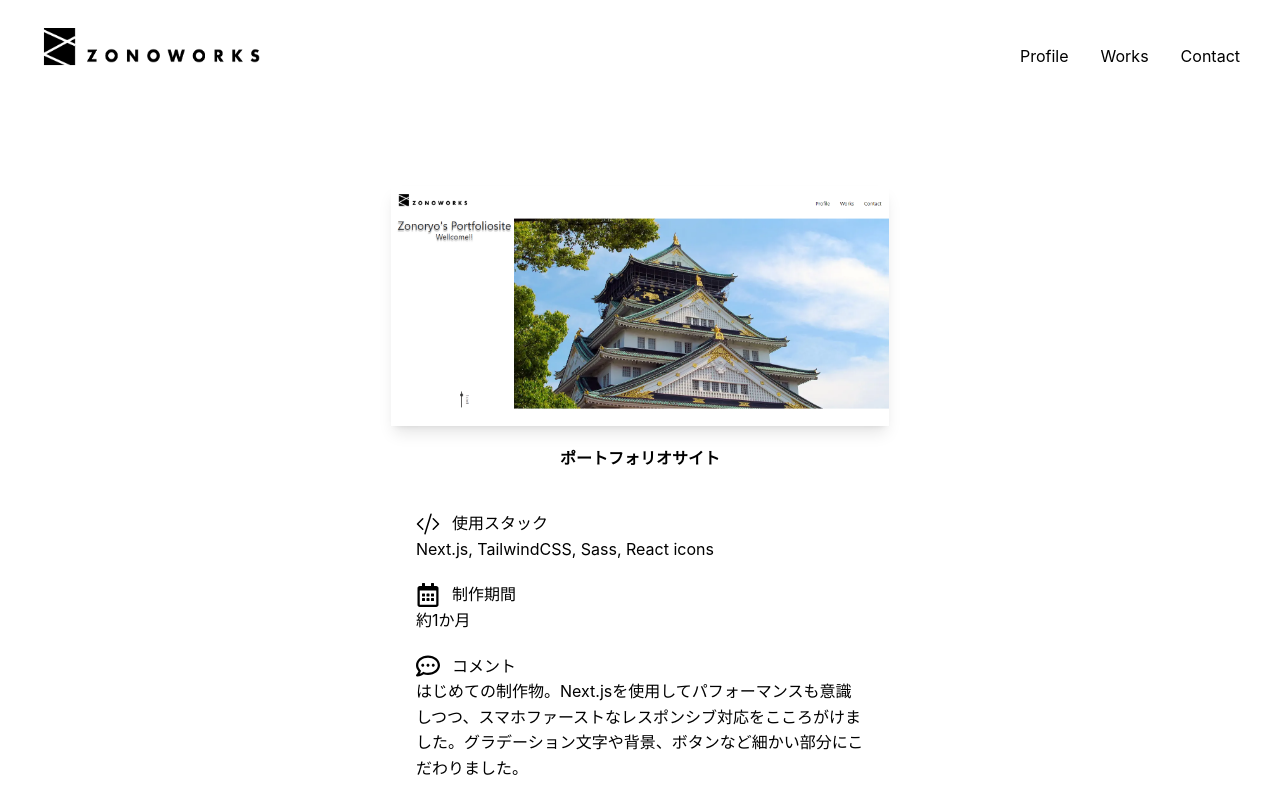
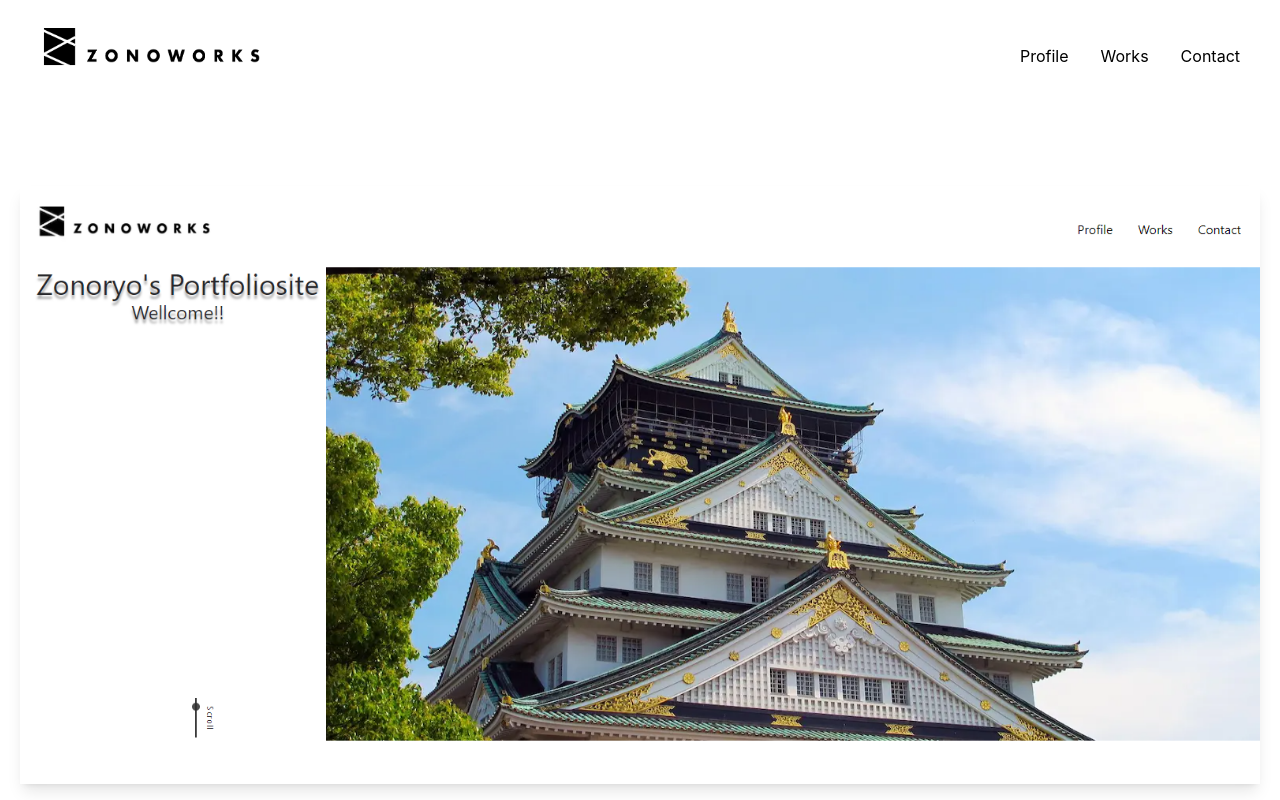
Before and after one commit to zonoryo17/ZONOWORKS, a Next.js app: page /posts/PortforioSite in a window 1280 px wide. Shown: the top 800 px of the page. Built offline with nearby package versions, Linux system fonts and the light colour scheme; a web font is replaced by a local one.

Commit message:
fixed portforioSite

```diff
--- a/pages/posts/PortforioSite.jsx
+++ b/pages/posts/PortforioSite.jsx
@@ -5,9 +5,9 @@ import { BsCodeSlash } from "react-icons/bs";
 const PortforioSite = () => {
   return (
     <Layout>
-      <div className="flex flex-col items-center mt-20 mb-10 md:mb-20">
+      <div className="flex flex-col items-center mx-5 mt-20 mb-10 md:mb-20">
         <div>
-          <img src="/images/zonoworksImg.jpg" alt="works01の画像" className="max-w-screen-sm max-h-60 mb-5 shadow-lg transition-all mx-5" />
+          <img src="/images/zonoworksImg.jpg" alt="works01の画像" className="mb-5 shadow-lg transition-all " />
         </div>
         <p className="font-bold mb-10">ポートフォリオサイト</p>
         <div className="max-w-md mx-5">
```
